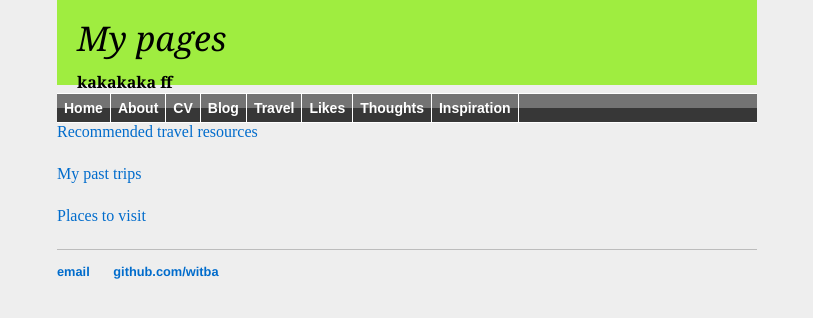
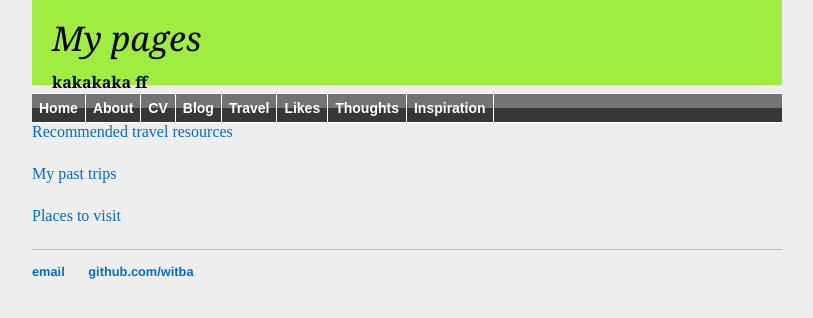
Before and after one commit to witba/witba.github.io, a Jekyll site: the page built from travel/index.html, in a window 1280 px wide. Shown: the top 318 px of the page, without its empty margins (233-1046 px from the left). Built offline with Jekyll 4.4.1, drawn with Linux system fonts in a browser that asks for light colours.

Commit message:
Update main.css

```diff
--- a/css/main.css
+++ b/css/main.css
@@ -1,12 +1,16 @@
-body { margin:0 auto; padding:0; margin-bottom: 12px; width: 98%; background: #EEEEEE;}
+body { margin:0 auto; padding:0; margin-bottom: 12px; width: 100%; background: #EEEEEE;}
 
 @viewport {
   width: device-width ;
   zoom: 1.0 ;
 }
 
+div.fixedwidth {
+  width: 830px ;
+}
+
 #style_container {
-width: 700px;
+width: 750px;
 margin: auto;
 background: #FFFFFF;
 }
@@ -15,7 +19,7 @@ height: 85px;
 background: #9fed40;
 }
 #style_content {
-width: 700px;
+width: 750px;
 }
 #style_title {
 padding-top: 15px;
```
